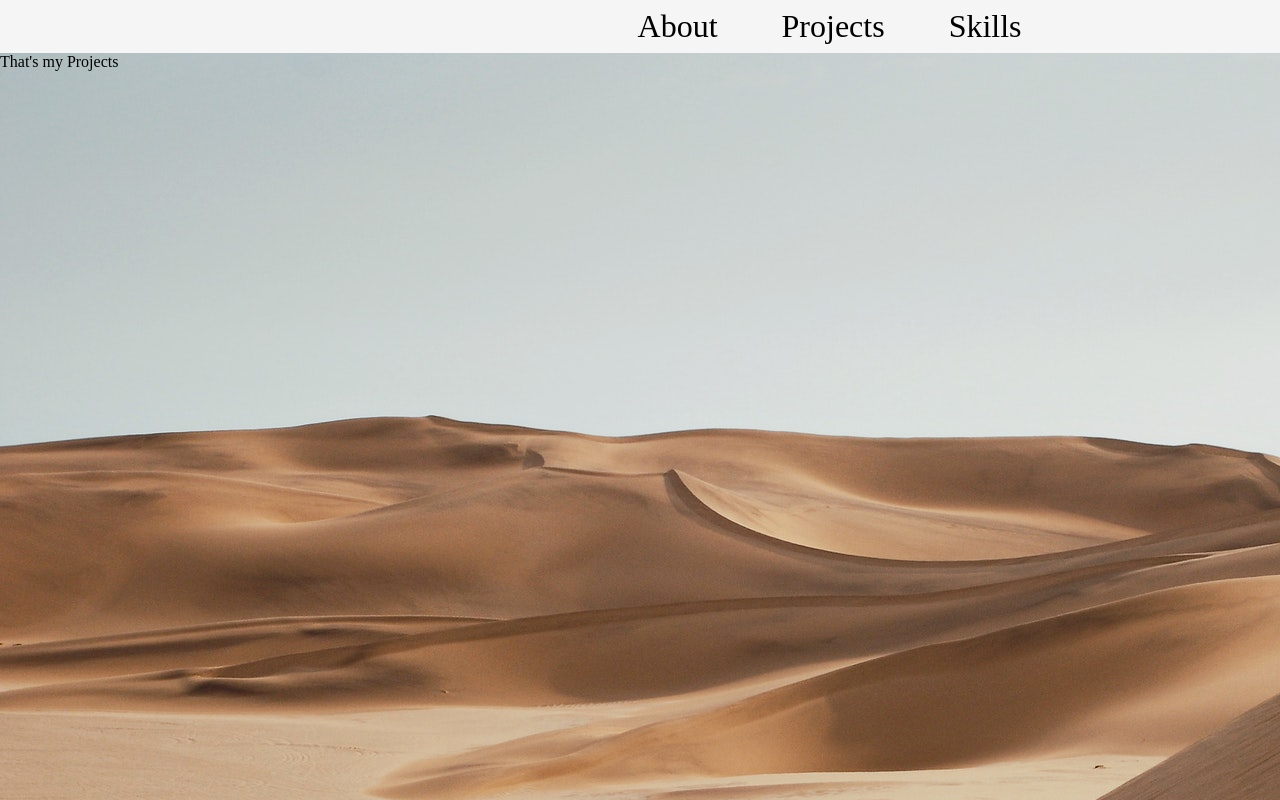
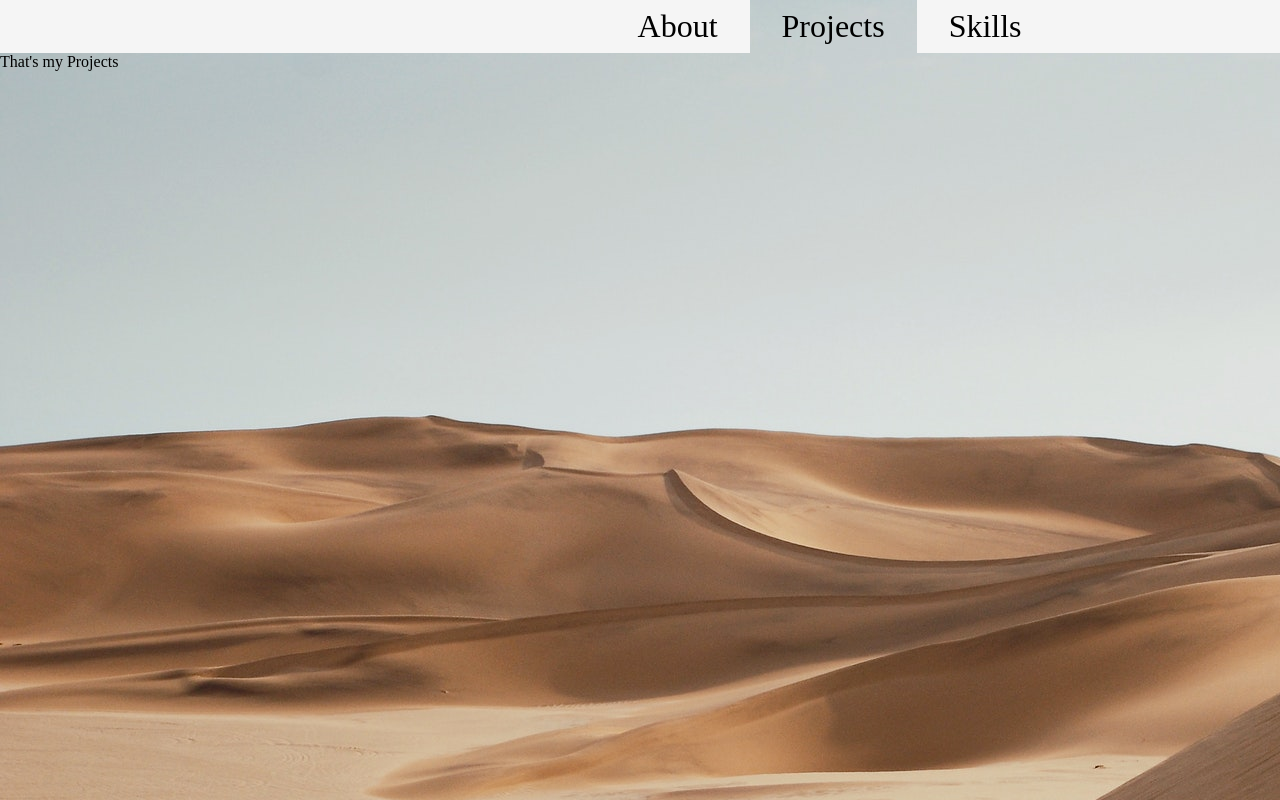
Before and after one commit to LeonardoDeSantis/FE-React-POC, a React (Create React App) app: page / in a window 1280 px wide. Built offline with nearby package versions, Linux system fonts and the light colour scheme.

Commit message:
nav refactoring

```diff
--- a/src/components/Navigation/NavEntry.js
+++ /dev/null
@@ -1,9 +0,0 @@
-import React from 'react';
-
-const NavEntry = ({ name, onClick }) => {
-    return (
-            <div className='navEntry' onClick={onClick}>{name}</div>
-    )
-}
-
-export default NavEntry;
--- a/src/components/Navigation/Navigation.css
+++ b/src/components/Navigation/Navigation.css
@@ -22,6 +22,10 @@ nav > div {
     background-color:rgba(0,0,0,0);
 }
 
+.transparent {
+    background-color:rgba(0,0,0,0);
+}
+
 .navEntry {
     cursor: pointer;
     font-size: 2rem;
--- a/src/components/Navigation/Navigation.js
+++ b/src/components/Navigation/Navigation.js
@@ -1,30 +1,24 @@
 import React from 'react';
-import NavEntry from './NavEntry'
 import './Navigation.css'
 
-const Navigation = ({ setRoute }) => {
+const Navigation = ({ setRoute, selected }) => {
     return (
         <nav>
             <div className='firstBlock'></div>
-                {
-                    getEntries(setRoute).map((element, index) => {
-                        return <NavEntry
-                            key={index}
-                            name={element.name}
-                            onClick={element.onClick} />
-                    })
-                }
+            {getNavEntry('About', 'about', setRoute, selected)}
+            {getNavEntry('Projects', 'projects', setRoute, selected)}
+            {getNavEntry('Skills', 'skills', setRoute, selected)}
             <div className='lastBlock'></div>
         </nav>
     )
 }
 
-function getEntries(setRoute) {
-    return [
-        { "name": 'About', "onClick": () => setRoute('about') },
-        { "name": 'Projects', "onClick": () => setRoute('projects') },
-        { "name": 'Skills', "onClick": () => setRoute('skills') }
-    ];
+function getNavEntry(name, route, setRoute, selected) {
+    let className = 'navEntry';
+    if (selected === route) {
+        className += ' transparent';
+    }
+    return <div className={className} onClick={() => setRoute(route)}>{name}</div>;
 }
 
 export default Navigation;
--- a/src/containers/App.js
+++ b/src/containers/App.js
@@ -20,7 +20,7 @@ class App extends Component {
     const { route } = this.state;
     return (
       <div>
-        <Navigation setRoute={this.setRoute}></Navigation>
+        <Navigation setRoute={this.setRoute} selected={route}></Navigation>
         {getComponentFromRoute(route)}
       </div>
     );
```
